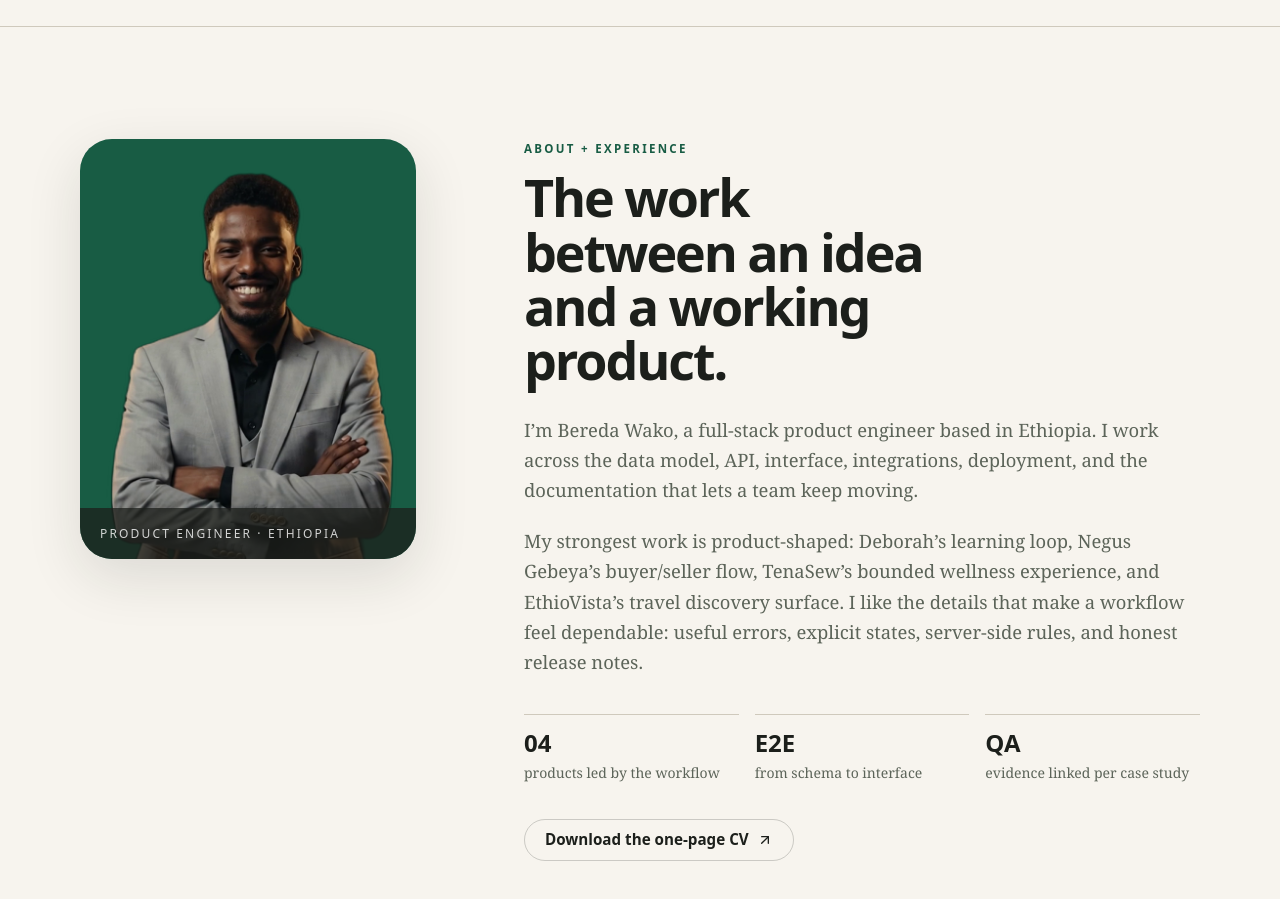
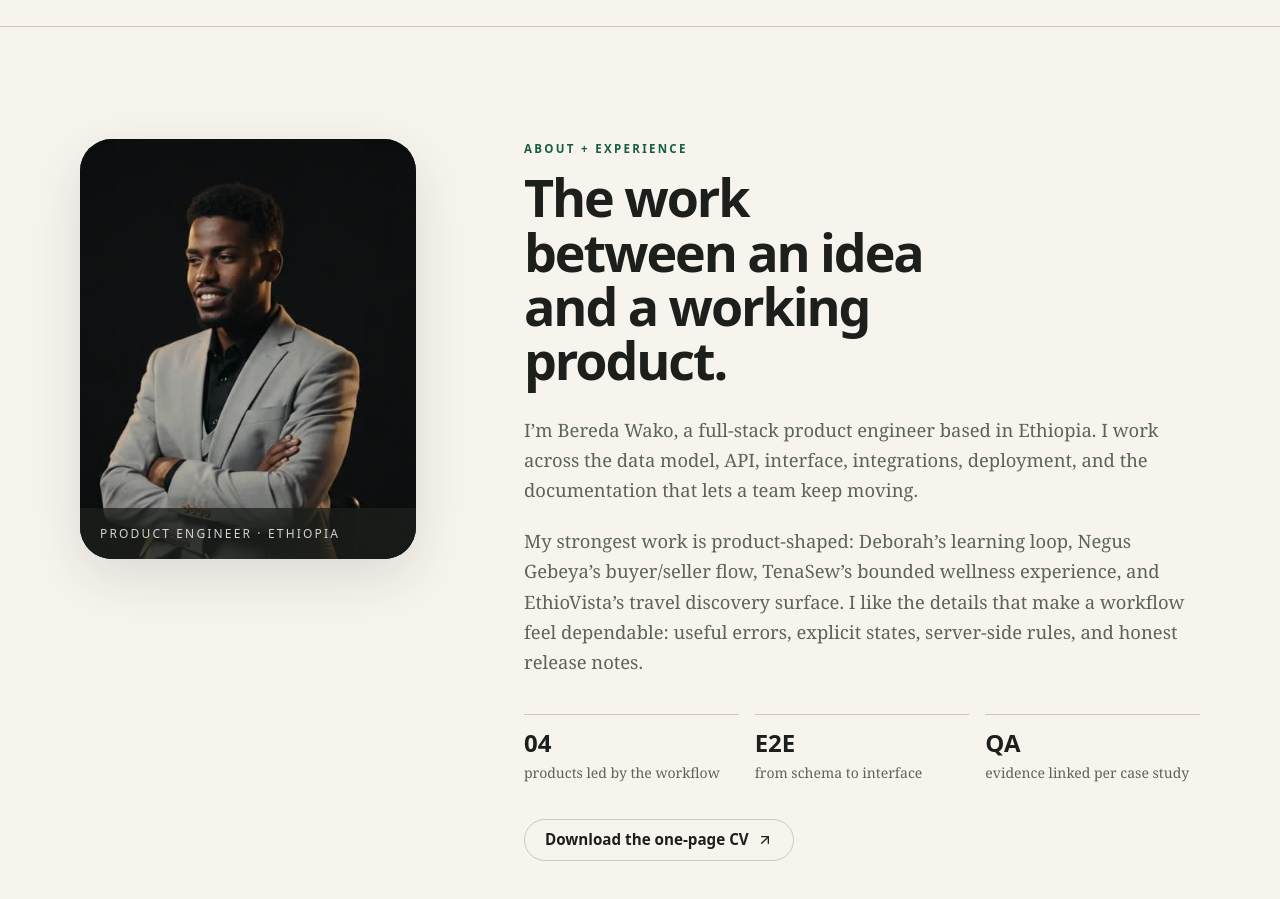
Before and after one commit to Bereda-maker/bereda-portofolio, a Next.js app: page / in a window 1280 px wide. Shown: the part 6220-7119 px from the top of the page. Built offline with nearby package versions, Linux system fonts and the light colour scheme; no server answers.

Commit message:
Refresh about experience portrait

```diff
--- a/components/sections/About.tsx
+++ b/components/sections/About.tsx
@@ -7,7 +7,7 @@ export default function About() {
     <section id="about" className="border-b border-rule">
       <div className="wrap grid gap-12 py-20 md:grid-cols-[.7fr_1.3fr] md:gap-20 md:py-28">
         <div className="relative aspect-[4/5] w-full max-w-[21rem] overflow-hidden rounded-[2rem] bg-forest shadow-soft">
-          <Image src={SITE.portrait} alt={`Portrait of ${SITE.name}`} fill sizes="336px" className="object-cover object-[50%_12%]" />
+          <Image src={SITE.portrait} alt={`Portrait of ${SITE.name}`} fill sizes="336px" className="object-cover object-[58%_center]" />
           <div className="absolute bottom-0 left-0 right-0 bg-ink/75 px-5 py-4 font-display text-[.75rem] uppercase tracking-[.18em] text-white/80">Product engineer · Ethiopia</div>
         </div>
         <div>
--- a/data/content.ts
+++ b/data/content.ts
@@ -37,7 +37,7 @@ export const SITE = {
   github: 'https://github.com/Bereda-maker',
   linkedin: '',
   cv: '/bereda-wako-cv.pdf',
-  portrait: '/images/hero.png',
+  portrait: '/images/frame-4.jpg',
 };
 
 export const NAV = [
```
